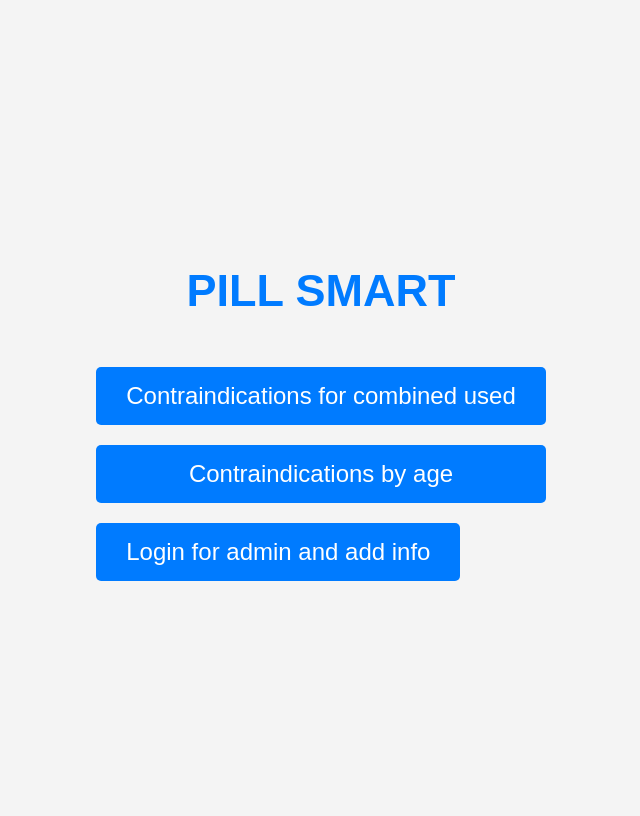
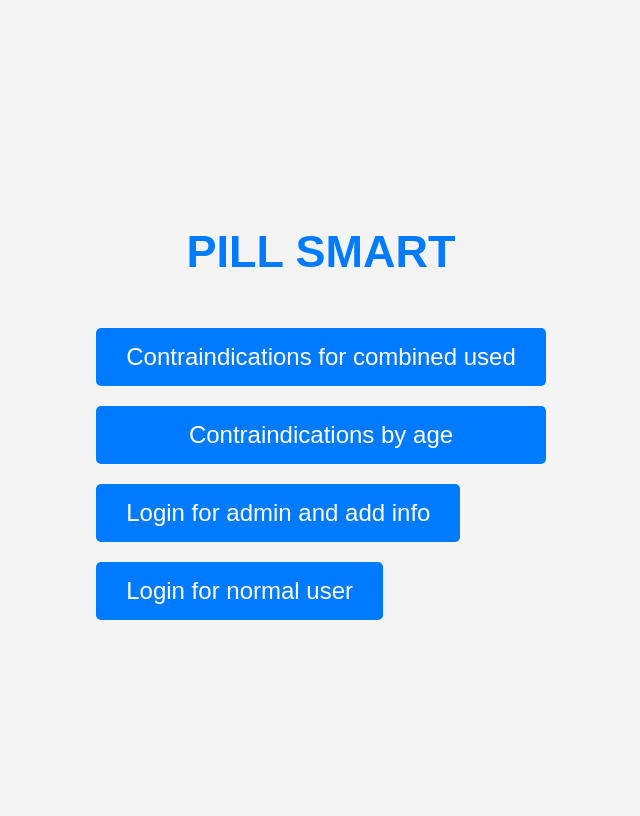
Before and after one commit to maroo1746/noverdose, a Django app: page / in a window 1280 px wide. Shown: the whole page, without its empty margins (319-959 px from the left). Run offline with Django 4.2, Linux system fonts and the light colour scheme; parts of the project's set-up code (start-up, migrations or seed data) failed here and were passed over.

```diff
--- a/searchmed/templates/searchmed/home.html
+++ b/searchmed/templates/searchmed/home.html
@@ -53,6 +53,7 @@
         <button onclick="location.href='{% url "searchmed:age" %}'">Contraindications by age</button>
         <!-- 새로운 로그인 버튼 추가 -->
         <a href="{% url 'login' %}"><button>Login for admin and add info</button></a>
+        <a href="{% url 'login' %}"><button>Login for normal user</button></a>
     </div>
 </body>
 </html>
```
